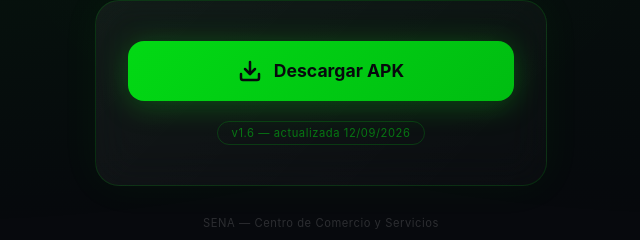
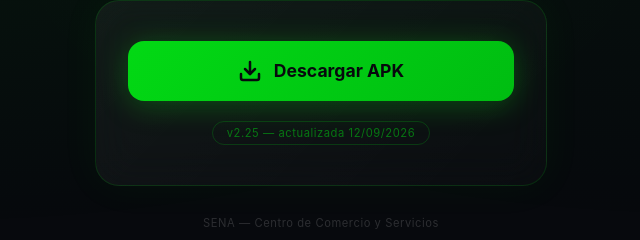
Before and after one commit to Andres777233/QR-MOVIL, a plain HTML site: page index.html in a window 1280 px wide. Shown: the part 452-692 px from the top of the page, 319-959 px from the left. Drawn offline with Linux system fonts and the light colour scheme.

Commit message:
v2.25 - seguridad rol, outlook.com, dropdown doc, back retroceder

```diff
--- a/index.html
+++ b/index.html
@@ -217,7 +217,7 @@
                 </svg>
                 Descargar APK
             </a>
-            <div class="version">v1.6 &mdash; actualizada 12/09/2026</div>
+            <div class="version">v2.25 &mdash; actualizada 12/09/2026</div>
         </div>
 
         <div class="footer">SENA &mdash; Centro de Comercio y Servicios</div>
```
